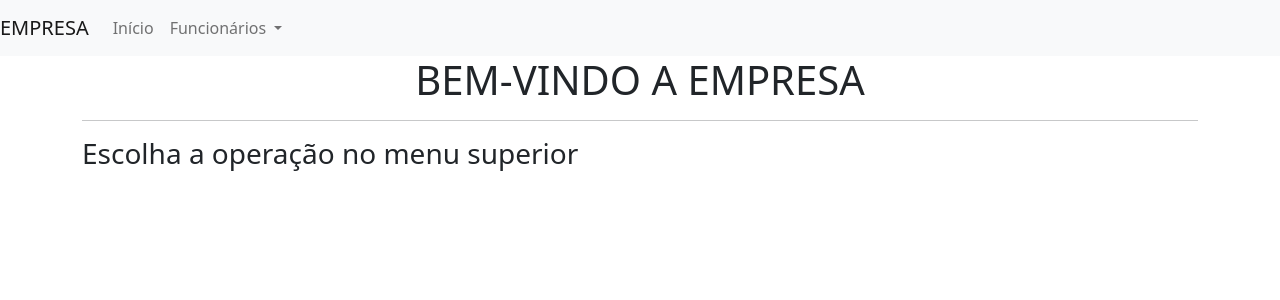
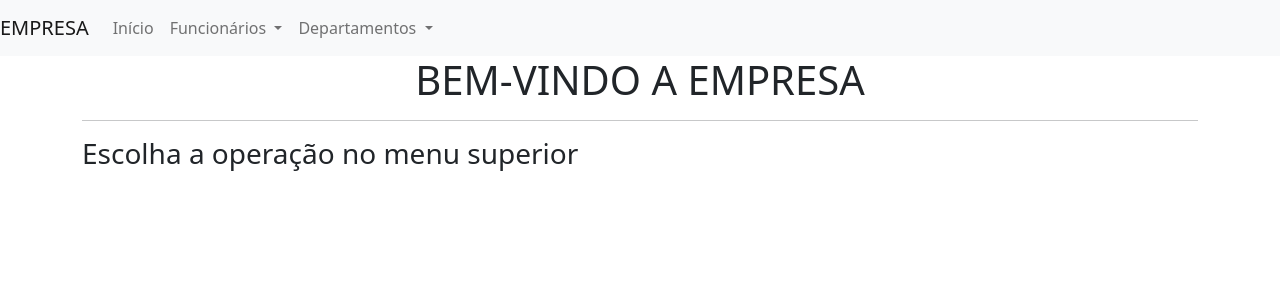
Before and after one commit to nataliarodrigues81/empresa-crud, a PHP site: page /index.php in a window 1280 px wide. Shown: the top 300 px of the page. Run offline with PHP 8.4, Linux system fonts and the light colour scheme.

Commit message:
feat: adiciona menu de departamentos

```diff
--- a/menu.php
+++ b/menu.php
@@ -22,6 +22,17 @@
           <a class="dropdown-item" href="/IEC2/empresa_crud/funcionario/listar.php">Listar</a>
         </div>
       </li>
+
+      <li class="nav-item dropdown">
+        <a class="nav-link dropdown-toggle" href="#" id="navbarDropdownMenuLink2" role="button" data-bs-toggle="dropdown" aria-haspopup="true" aria-expanded="false">
+          Departamentos
+        </a>
+
+        <div class="dropdown-menu" aria-labelledby="navbarDropdownMenuLink2">
+          <a class="dropdown-item" href="/IEC2/empresa_crud/departamento/adicionar.php">Adicionar</a>
+          <a class="dropdown-item" href="/IEC2/empresa_crud/departamento/listar.php">Listar</a>
+        </div>
+      </li>
     </ul>
   </div>
 </nav>
```
